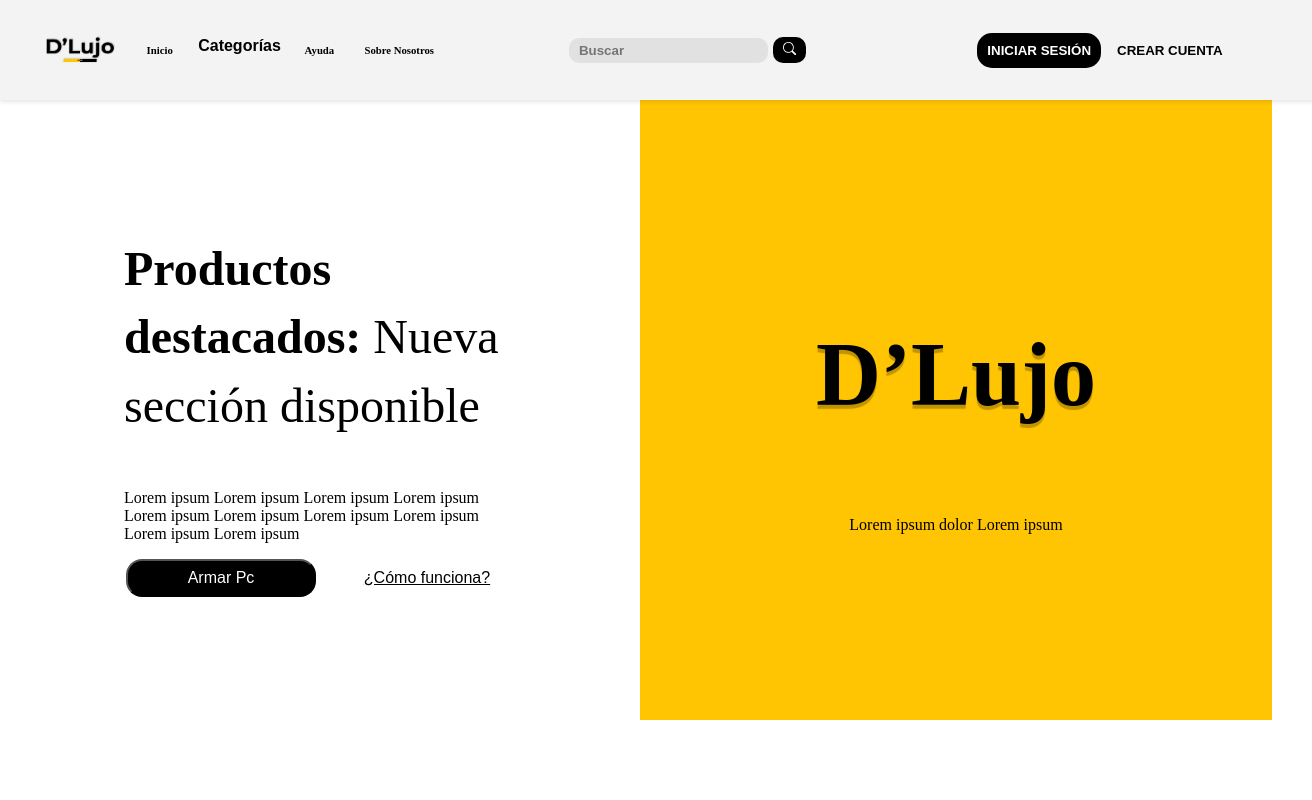
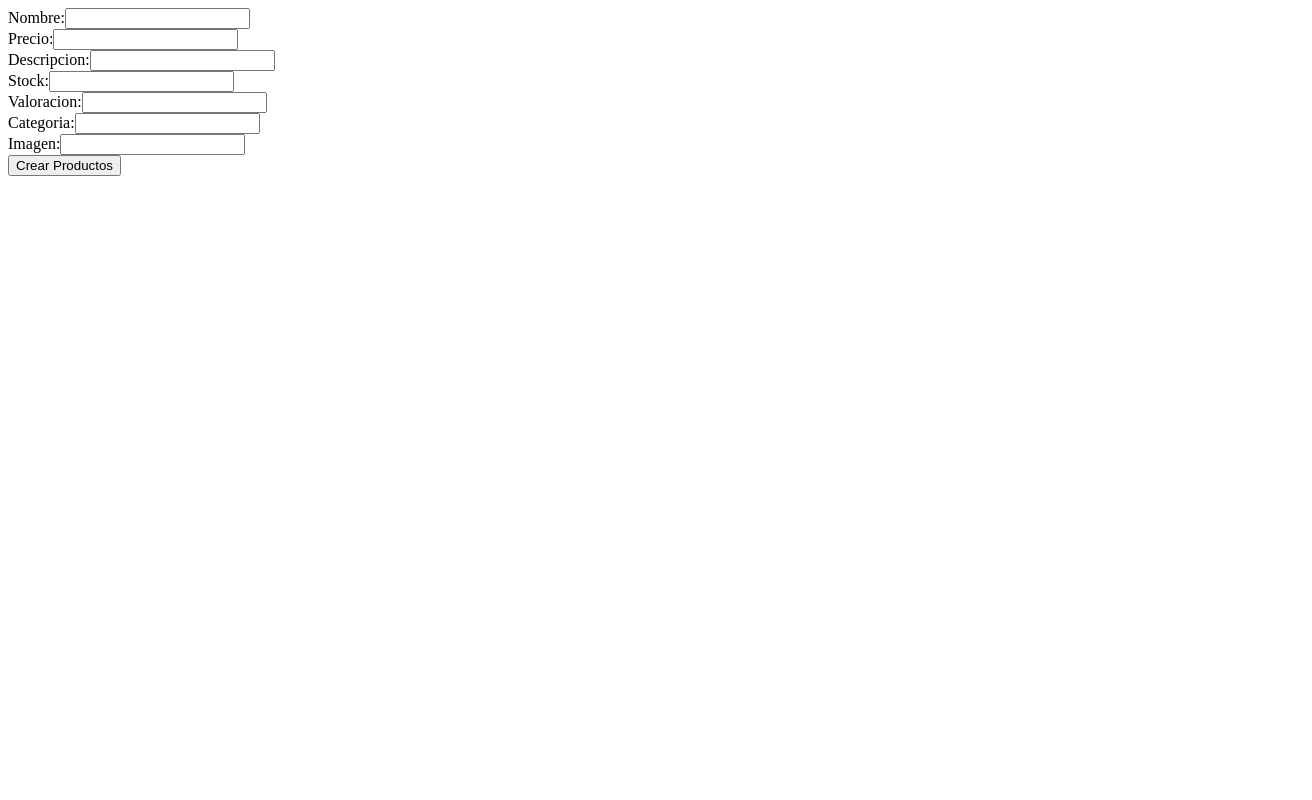
Before and after one commit to JoseSantos5455/e-Commerce-fullstackApp, a React (Create React App) app in the folder clients/: page /form in a window 1280 px wide. Shown: the top 800 px of the page, 1312 px wide, since content can reach past the window. Built offline with nearby package versions, Linux system fonts and the light colour scheme.

Commit message:
createForm

```diff
--- a/clients/src/App.jsx
+++ b/clients/src/App.jsx
@@ -1,12 +1,14 @@
-import { Route, Routes } from "react-router-dom";
 import Start from "./pages/Home/Start";
 import Form from "./pages/CreateProduct/Form";
-
+import {Routes, Route} from "react-router-dom"
 
 export default function App() {
   return (
     <div>
-      <Start/>
+      <Routes>
+          <Route exact path="/" Component={Start}/>
+          <Route exact path="/form" Component={Form}/>
+      </Routes>
     </div>
   );
 }
--- a/clients/src/Redux/actions/actions.js
+++ b/clients/src/Redux/actions/actions.js
@@ -0,0 +1,18 @@
+import axios from "axios"
+export const POST_PRODUCTS = "POST_PRODUCTS"
+
+
+
+export const createProducts = (payload) => {
+    return async () =>{
+        try {
+            const response = await axios.post('', payload)
+            return {
+                type: POST_PRODUCTS,
+                response
+            }
+        } catch (error) {
+            console.log(error);
+        }
+    }
+}
--- a/clients/src/Redux/reducer/reducer.js
+++ b/clients/src/Redux/reducer/reducer.js
@@ -1,11 +1,15 @@
+import { POST_PRODUCTS } from "../actions/actions";
+
 const initialState = {
 
   };
 
   const rootReducer = (state = initialState, action) => {
     switch (action.type) {
-      case "SOME_ACTION":
-        return state;
+      case POST_PRODUCTS:
+        return {
+          ...state
+        }
 
       default:
         return state;
--- /dev/null
+++ b/clients/src/components/Validation/Validation.js
@@ -0,0 +1,36 @@
+const Validation = (error) => {
+    const regexName =  /^(?!.*\s{2})[a-zA-Z0-9\s]{2,18}$/;;
+    const regexDescription = /^.{10,}$/;
+    const regexStock = /^[1-9]\d*$/;
+    const regexValoration = /^[1-9][0-9]?$|^100$/;
+
+    let err = {};
+
+    if (!regexName.test(error.name)) {
+      err.name = "Introduzca un nombre válido";
+    }
+    if (error.price === "") {
+      err.price = "El precio es requerido.";
+    } else if (isNaN(error.price) || parseFloat(error.price) <= 0) {
+      err.price = "El precio debe ser un número válido y mayor que cero.";
+    }
+    if (!regexDescription.test(error.description)) {
+      err.description = "La descripción debe tener al menos 10 caracteres.";
+    }
+    if (!regexStock.test(error.stock)) {
+      err.stock = "El stock debe ser un número entero positivo.";
+    }
+    if (!regexValoration.test(error.valoration)) {
+      err.valoration = "La valoración debe estar entre 1 y 100.";
+    }
+    if (!error.category) {
+      err.category = "La categoría es requerida.";
+    }
+    if (error.image === ""){
+      err.image = "Debe agregar una Imagen"
+    }else if (!/.(gif|jpeg|jpg|png)$/i.test(error.img) && error.image !== "") { err.image = "Debe ser una URL de imagen con formato jpg, gif, png!"}
+
+    return err;
+  };
+
+  export default Validation;
--- a/clients/src/pages/CreateProduct/Form.jsx
+++ b/clients/src/pages/CreateProduct/Form.jsx
@@ -0,0 +1,113 @@
+import React from 'react'
+import Validation from "../../components/Validation/Validation"
+import { useState } from 'react'
+import style from "./Form.module.css"
+const Form = () => {
+  const [form, setForm] = useState({
+    name: "",
+    price: "",
+    description: "",
+    stock: "",
+    valoration: "",
+    category: "",
+    image: "",
+}
+)
+
+const [error, setError] = useState({
+  name: "",
+  price: "",
+  description: "",
+  stock: "",
+  valoration: "",
+  category: "",
+  image: "",
+})
+
+
+const handlerChange = (event) => {
+  setForm({
+      ...form,
+      [event.target.name]: event.target.value
+  })
+  setError(Validation({
+      ...form,
+      [event.target.name]: event.target.value
+  }))
+}
+
+  const handlerSubmit = (event) => {
+    event.preventDefault()
+    const isFormIncomplete = Object.values(form).some((value) => value === "");
+    if (isFormIncomplete) {
+      alert("Debes completar todos los campos");
+    } else {
+      dispatch(postCreateProduct(form));
+      alert("El Producto se creo de forma exitosa");
+      setForm({
+        name: "",
+        price: "",
+        description: "",
+        stock: "",
+        valoration: "",
+        category: "",
+        image: "",
+      })
+    }
+  }
+
+return (
+  <div className="container">
+    <div className="form-wrapper">
+      <div className="left-half">
+    <form onSubmit={handlerSubmit}>
+        <div>
+        <label>Nombre:</label>
+        <input  type="text" value={form.name} name='name' onChange={handlerChange} />
+        {error.name && <span>{error.name}</span>}
+        </div>
+
+        <div>
+        <label>Precio:</label>
+        <input  type="text" value={form.price} name='price' onChange={handlerChange} />
+        {error.price && <span>{error.price}</span>}
+        </div>
+
+        <div>
+        <label>Descripcion:</label>
+        <input  type="text" value={form.description} name="description" onChange={handlerChange}/>
+        {error.description && <span>{error.description}</span>}
+        </div>
+
+        <div>
+        <label>Stock:</label>
+        <input  type="number" value={form.stock} name="stock" onChange={handlerChange}/>
+        {error.stock && <span>{error.stock}</span>}
+        </div>
+
+        <div>
+        <label>Valoracion:</label>
+        <input  type="number" value={form.valoration} name="valoration" onChange={handlerChange}/>
+        {error.valoration && <span>{error.valoration}</span>}
+        </div>
+
+        <div>
+        <label>Categoria:</label>
+        <input  type="text" value={form.category} name="category" onChange={handlerChange}/>
+        {error.category && <span>{error.category}</span>}
+        </div>
+
+        <div>
+        <label>Imagen:</label>
+        <input  type="text" value={form.image} name="image" onChange={handlerChange}/>
+        {error.image && <span>{error.image}</span>}
+        </div>
+          <button type='submit'>Crear Productos</button>
+    </form>
+      </div>
+      </div>
+    </div>
+  )
+}
+
+export default Form
--- a/clients/src/pages/Home/Start.jsx
+++ b/clients/src/pages/Home/Start.jsx
@@ -3,6 +3,7 @@ import NavBar from '../../components/navBar/Nav'
 import Featured from '../../components/Featured/Featured'
 import Carrousel from './../../components/Carrousel/Carrousel'
 import Footer from '../../components/Footer/Footer'
+
 
 export default function Start() {
   return (
```
Also changed, not shown: clients/src/pages/CreateProduct/Form.module.css (line endings or trailing spaces).
